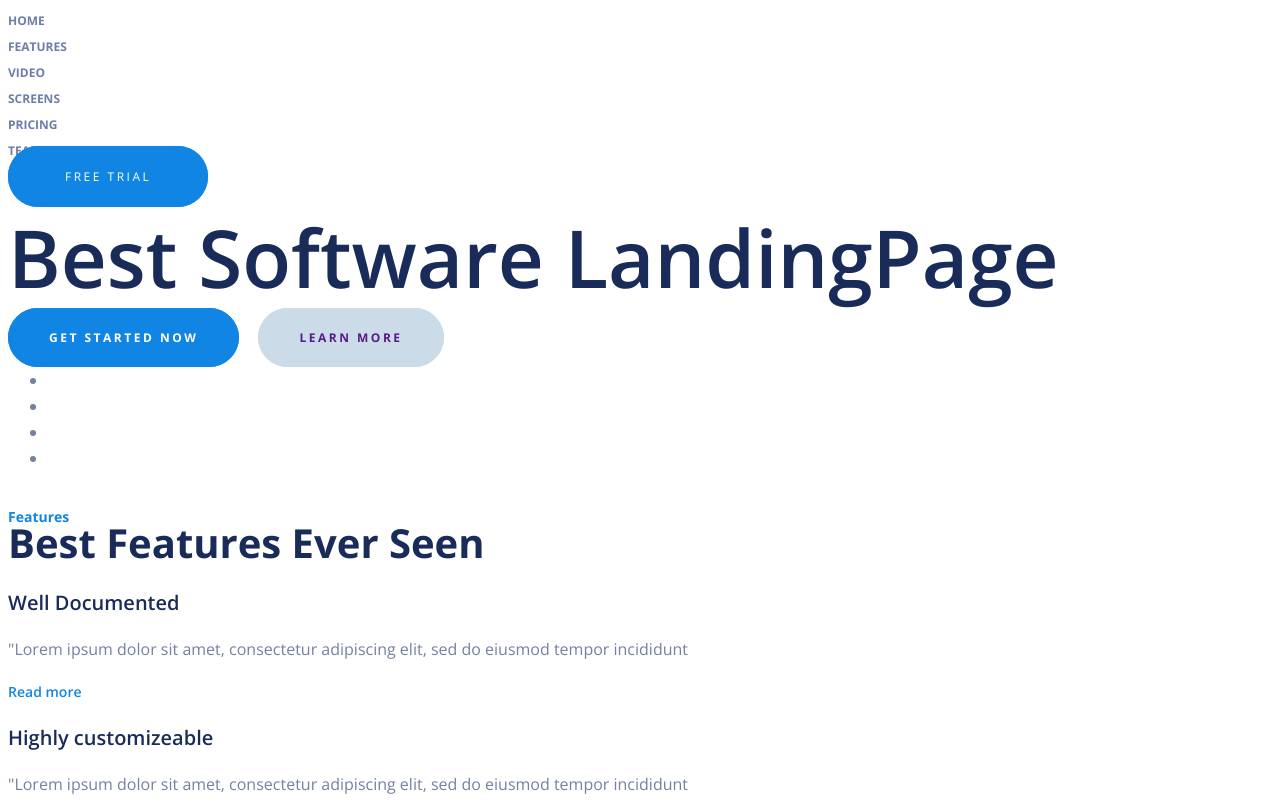
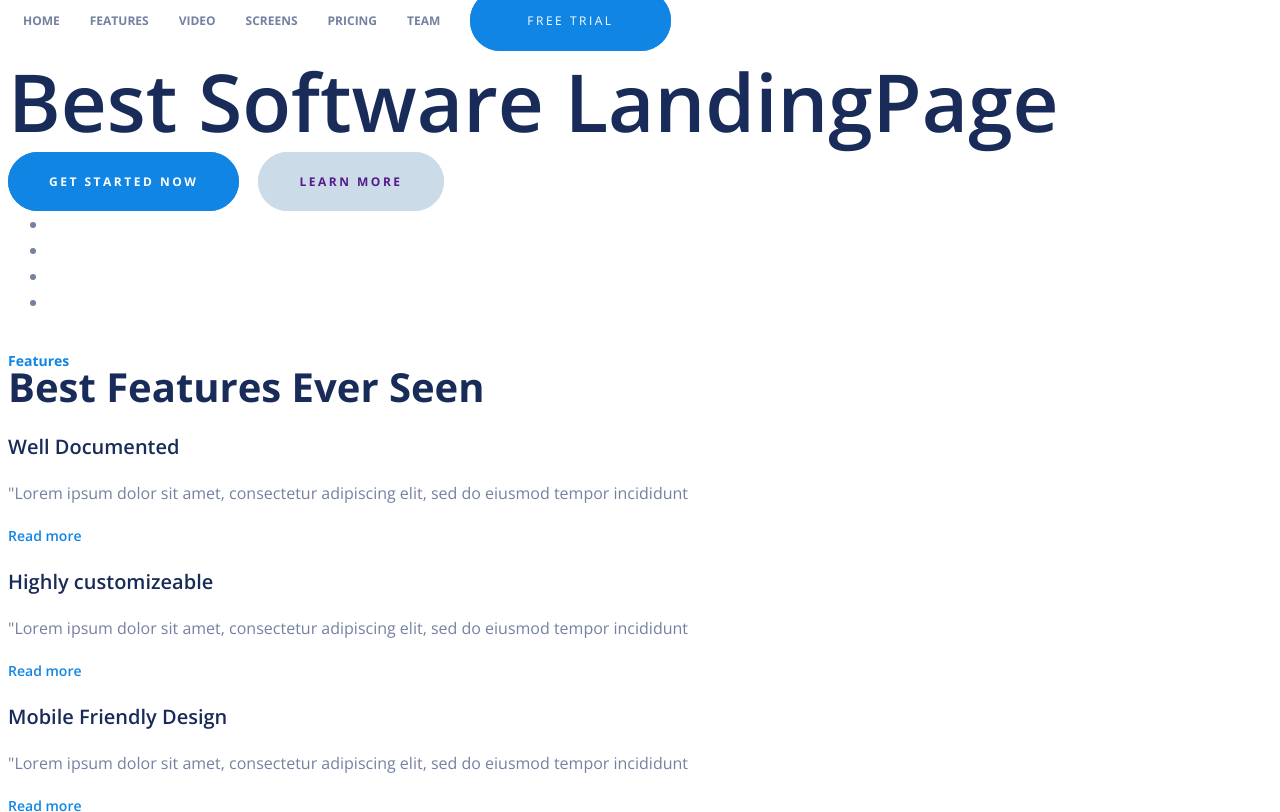
Before and after one commit to terymaxim73/Limpon, a plain HTML site: page index.html in a window 1280 px wide. Shown: the top 812 px of the page. Drawn offline with nearby package versions, Linux system fonts and the light colour scheme.

Commit message:
html(nav)+css(nav)

```diff
--- a/css/style.css
+++ b/css/style.css
@@ -14,14 +14,19 @@ h1 {
 }
 .nav {
     font-size: 12px;
-    color: #6e7ea9;
     text-transform: uppercase;
     font-weight: 700;
     list-style-type: none;
     margin: 0;
     padding: 0;
+    display: flex;
 }
-
+.nav>li {
+    padding: 0 15px
+}
+.nav-item {
+    color: #6e7ea9;
+}
 .btn-primary {
     color: #ffffff;
     text-transform: uppercase;
--- a/index.html
+++ b/index.html
@@ -28,12 +28,12 @@
         <div>
             <a href=""></a>
             <ul class="nav">
-                <li>Home</li>
-                <li>Features</li>
-                <li>Video</li>
-                <li>Screens</li>
-                <li>Pricing</li>
-                <li>Team</li>
+                <li><a href="" class="nav-item"></a> Home</li>
+                <li><a href="" class="nav-item"></a>Features</li>
+                <li><a href="" class="nav-item"></a>Video</li>
+                <li><a href="" class="nav-item"></a>Screens</li>
+                <li><a href="" class="nav-item"></a>Pricing</li>
+                <li><a href="" class="nav-item"></a>Team</li>
                 <li><a href="" class="btn-primary btn-free">Free Trial</a></li>
             </ul>
         </div>
```
